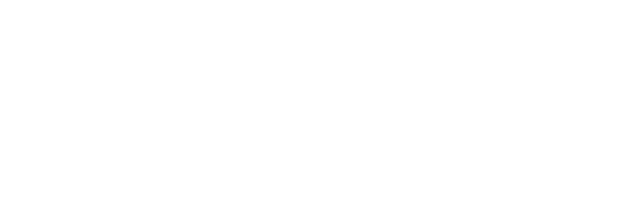
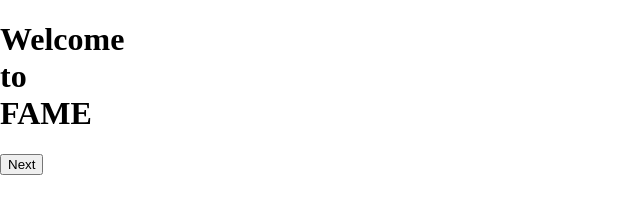
Before and after one commit to jeff-hykin/AdvancedEmailFilter, a website: page intro/index.html in a window 1280 px wide. Shown: the whole page, without its empty margins (0-640 px from the left). Drawn offline with Linux system fonts and the light colour scheme.

```diff
--- a/intro/index.html
+++ b/intro/index.html
@@ -3,11 +3,13 @@
 <head>
   <meta charset="utf-8" />
   <meta http-equiv="X-UA-Compatible" content="IE=edge">
-  <title>Intro</title>
+  <title>FAME</title>
   <meta name="viewport" content="width=device-width, initial-scale=1">
   <link rel="stylesheet" type="text/css" media="screen" href="main.css" />
   <script src="renderer.js"></script>
 </head>
 <body>
+  <h1>Welcome<br/>to<br/>FAME</h1>
+  <button>Next</button>
 </body>
 </html>
```
Also changed, not shown: package.json (+4 -3 lines), 1 other file.
